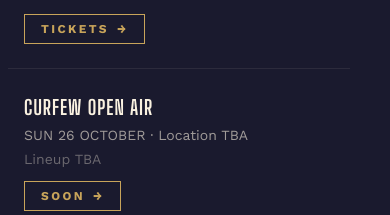
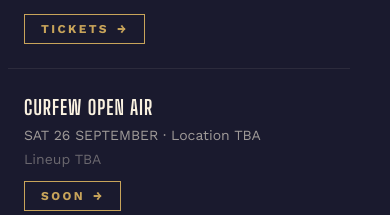
Before and after one commit to Lambi/curfew-festival, a Next.js app: page / in a window 390 px wide. Shown: the part 7640-7855 px from the top of the page. Built offline with nearby package versions, Linux system fonts and the light colour scheme.

Commit message:
Early Birds on sale, Open Air date fix, GA4, mobile fixes

```diff
--- a/components/UpcomingEvents.tsx
+++ b/components/UpcomingEvents.tsx
@@ -15,7 +15,7 @@
   },
   {
     name: 'CURFEW OPEN AIR',
-    date: 'SUN 26 OCTOBER',
+    date: 'SAT 26 SEPTEMBER',
     venue: 'Location TBA',
     lineup: 'Lineup TBA',
     status: 'SOON',
```
